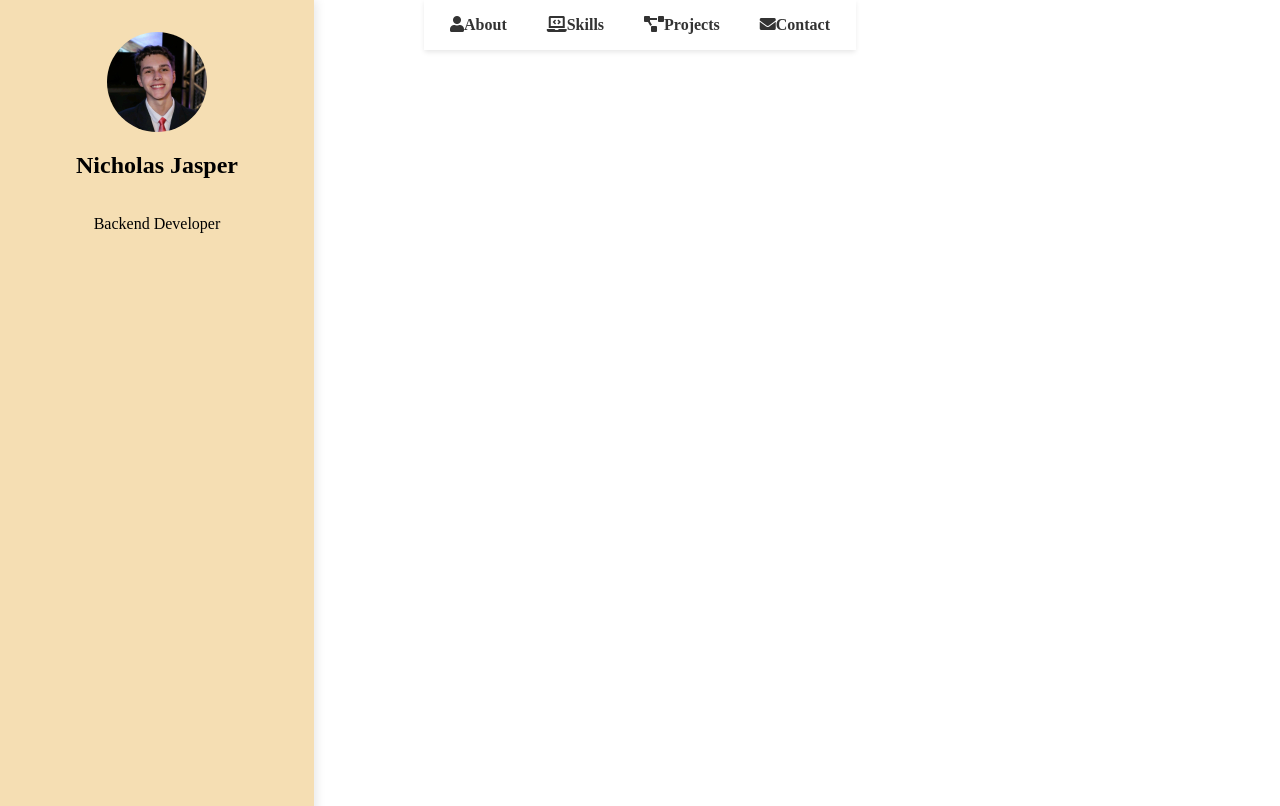
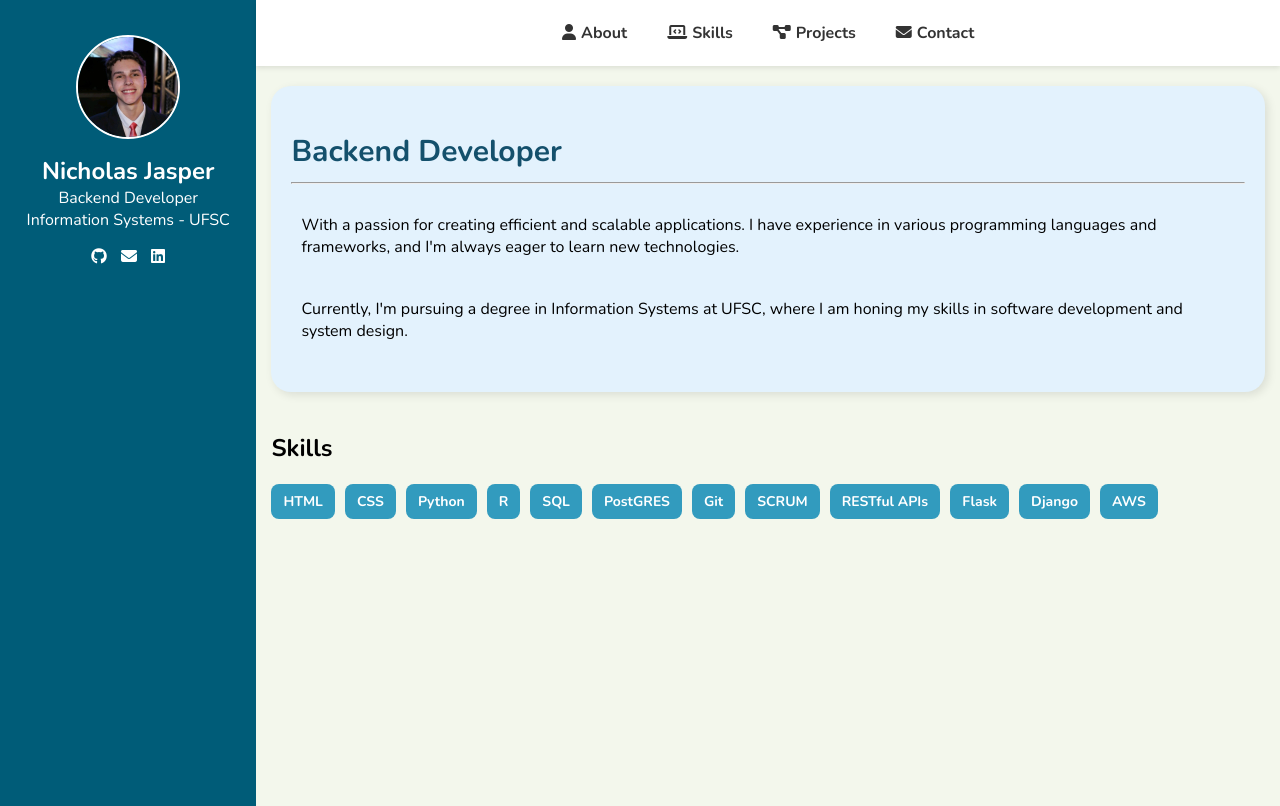
Before and after one commit to nickkcj/personal-website, a plain HTML site: page index.html in a window 1280 px wide. Drawn offline with nearby package versions, Linux system fonts and the light colour scheme.

Commit message:
add: about section + skills section

```diff
--- a/index.html
+++ b/index.html
@@ -4,25 +4,65 @@
     <meta charset="UTF-8">
     <meta name="viewport" content="width=device-width, initial-scale=1.0">
     <link rel="stylesheet" href="styles.css">
-    <link rel="stylesheet" href="https://cdnjs.cloudflare.com/ajax/libs/font-awesome/5.15.1/css/all.min.css">
+    <link rel="stylesheet" href="https://cdnjs.cloudflare.com/ajax/libs/font-awesome/6.4.0/css/all.min.css">
+    <link rel="preconnect" href="https://fonts.googleapis.com">
+    <link rel="preconnect" href="https://fonts.gstatic.com" crossorigin>
+    <link href="https://fonts.googleapis.com/css2?family=Nunito:ital,wght@0,200..1000;1,200..1000&family=PT+Serif:ital,wght@0,400;0,700;1,400;1,700&display=swap" rel="stylesheet">
     <title>Nicholas Jasper</title>
 </head>
 <body>
     <aside>
-        <header>
             <img src="images/nick.jpg" alt="Nicholas Jasper" class="profile-img">
             <h1>Nicholas Jasper</h1>
             <p>Backend Developer</p>
-        </header>
+            <p>Information Systems - UFSC</p>
+            <div class="social-icons">
+                <a href="https://github.com/Nickkcj" target="_blank">
+                    <i class="fab fa-github"></i>
+                </a>
+                <a href="mailto:nickcj123@hotmail.com" target="_blank">
+                    <i class="fas fa-envelope"></i>
+                </a>
+                </a>
+                <a href="https://www.linkedin.com/in/nicholasjasperdev/" target="_blank">
+                    <i class="fab fa-linkedin"></i>
+                </a>
+            </div>
+    </aside>
+
+    <main>
         <nav>
             <ul class="horizontal-menu">
-            <li><a href="#about"><i class="fas fa-user"></i>About</a></li>
-            <li><a href="#skills"><i class="fas fa-laptop-code"></i>Skills</a></li>
-            <li><a href="#projects"><i class="fas fa-project-diagram"></i>Projects</a></li>
-            <li><a href="#contact"><i class="fas fa-envelope"></i>Contact</a></li>
+                <li><a href="#about"><i class="fas fa-user"></i>About</a></li>
+                <li><a href="#skills"><i class="fas fa-laptop-code"></i>Skills</a></li>
+                <li><a href="#projects"><i class="fas fa-project-diagram"></i>Projects</a></li>
+                <li><a href="#contact"><i class="fas fa-envelope"></i>Contact</a></li>
             </ul>
         </nav>
-    </aside>
+        <section id="about">
+            <h2>Backend Developer</h2>
+            <hr/>
+            <p>With a passion for creating efficient and scalable applications. I have experience in various programming languages and frameworks, and I'm always eager to learn new technologies.</p>
+            <p>Currently, I'm pursuing a degree in Information Systems at UFSC, where I am honing my skills in software development and system design.</p>
+        </section>
+        <section id="skills">
+            <h2>Skills</h2>
+            <ul class="skills-list">
+                <li>HTML</li>
+                <li>CSS</li>
+                <li>Python</li>
+                <li>R</li>
+                <li>SQL</li>
+                <li>PostGRES</li>
+                <li>Git</li>
+                <li>SCRUM</li>
+                <li>RESTful APIs</li>
+                <li>Flask</li>
+                <li>Django</li>
+                <li>AWS</li>
+            </ul>
+        </section>
+    </main>
 
 </body>
 </html>
--- a/styles.css
+++ b/styles.css
@@ -1,16 +1,13 @@
 aside {
     display: flex;
     flex-direction: column;
-    background-color: wheat;
-    padding: 2rem;
+    align-items: center;
+    background-color: rgb(0, 92, 120);
+    padding: 0.2rem;
     width: 250px;
-    position: fixed;
-    top: 0;
-    bottom: 0;
-    left: 0;
-    height: 100%;
+    min-height: 100vh;
     overflow-y: auto;
-    box-shadow: 2px 0 10px rgba(0, 0, 0, 0.1);
+    box-shadow: 1px 0 10px rgba(0, 0, 0, 0.1);
   }
 
 header {
@@ -20,10 +17,67 @@ header {
     text-align: center;
 }
 
-.profile-img {
+body {
+    display: flex;
+    flex-direction: row;
+    min-height: 100vh;
+    margin: 0;
+    font-family: "Nunito", sans-serif;;
+}
+
+
+main {
+    display: flex;
+    flex-direction: column;
+    flex: 1;
+    background-color: rgb(243, 247, 236);
+}
+
+aside img {
     width: 100px; /* Ajuste o tamanho da imagem conforme necessário */
     height: 100px;
     border-radius: 50%;
+    border-width: 2px;
+    border-color: white;
+    border-style: solid;
+    margin-bottom: 1rem;
+    margin-top: 2rem;
+}
+
+.social-icons .fas {
+    color: white;
+    text-decoration: none;
+}
+.social-icons .fab {
+    display: inline;
+    color: white;
+    border-radius: 50%;
+    text-decoration: none;
+}
+
+
+.social-icons a {
+    text-decoration: none;
+    transition: transform 0.3s ease-in-out, color 0.3s ease-in-out;
+    display: inline-block; /* Ensures transform works */
+    margin-right: 10px; /* Add margin-right */
+    margin-top: 15px;
+}
+
+.social-icons a:last-child {
+    margin-right: 0; /* Remove margin-right for the last icon */
+}
+
+.social-icons a:hover {
+    transform: scale(1.1);
+}
+
+.social-icons a i { /* Make sure icons don't break */
+    transition: transform 0.3s ease-in-out;
+}
+
+.social-icons a:hover i {
+    transform: scale(1.1);
 }
 
 .horizontal-menu {
@@ -31,6 +85,7 @@ header {
     padding: 0;
     margin: 0;
     display: flex;
+    align-self: center;
     gap: 20px;
 }
 
@@ -50,16 +105,74 @@ header {
     border-radius: 5px;
 }
 
+.horizontal-menu i.fas {
+    margin-right: 5px;
+}
+
 nav {
     display: flex;
     justify-content: center;
     align-items: center;
-    padding: 1rem;
-    position: fixed;
-    top: 0;
-    left: 50%;
-    transform: translateX(-50%);
+    gap: 20px;
+    padding: 0.5rem 1rem;
     background-color: white;
     box-shadow: 0 2px 5px rgba(0, 0, 0, 0.1);
-    z-index: 1000;
+    height: 50px;
 }
+
+aside h1 {
+    color: white;
+    margin: 0;
+}
+
+aside p {
+    color: white;
+    margin: 0;
+}
+
+#about h2 {
+    color: #14506c; /* Darker teal */
+    font-size: 30px;
+    margin-bottom: 10px;
+}
+
+#about p {
+    padding: 10px 10px;
+    margin: 20px auto; /* Centers horizontally */
+}
+#about {
+    background: #e3f2fd; /* Very light blue */
+    border-radius: 20px; /* Curvy edges */
+    padding: 20px; /* Space inside */
+    margin: 20px 15px; /* Space around */
+    box-shadow: 3px 3px 10px rgba(0, 0, 0, 0.1); /* Soft shadow for depth */
+}
+
+
+#skills {
+    margin-left: 15px;
+}
+
+.skills-list {
+    display: flex;
+    flex-wrap: wrap;
+    gap: 10px;
+    list-style: none;
+    padding: 0;
+}
+
+.skills-list li {
+    background: #329bbe; /* Lighter teal */
+    color: white;
+    padding: 8px 12px;
+    border-radius: 8px;
+    font-weight: bold;
+    font-size: 14px;
+    display: inline-block;
+    transition: transform 0.2s ease-in-out, background 0.3s;
+}
+
+.skills-list li:hover {
+    background: #14506c; /* Darker teal */
+    transform: scale(1.1);
+}
```
